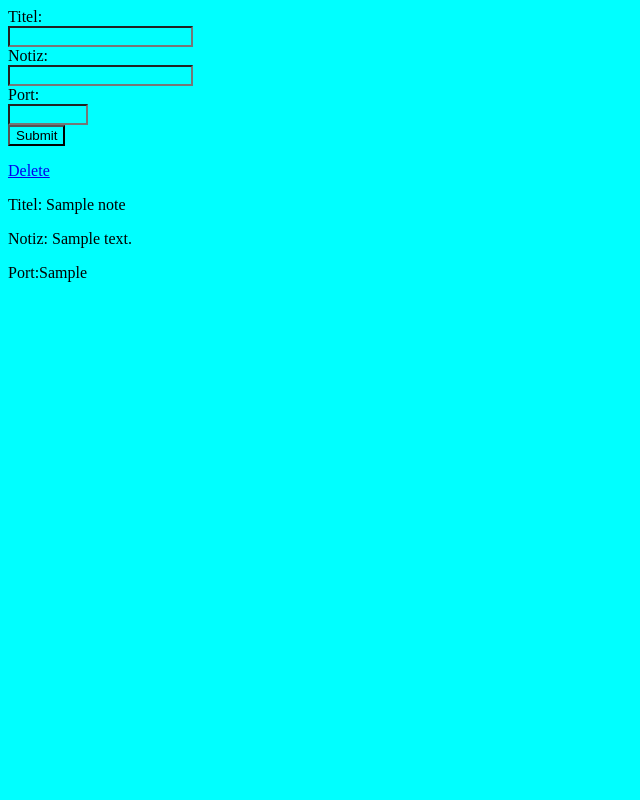
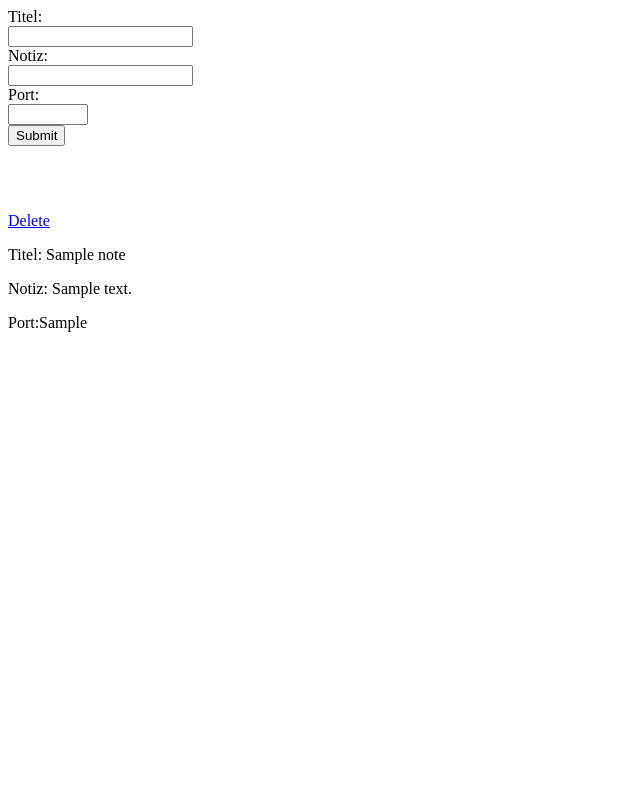
Before and after one commit to Sushi-Mampfer/Website, a PHP site: page /aethoria/index.php in a window 1280 px wide. Shown: the whole page, without its empty margins (0-640 px from the left). Run offline with PHP 8.4, Linux system fonts and the light colour scheme; tables that the repository leaves empty or names only in its code hold one stand-in row (values such as "Sample post").

Commit message:
modified:   aethoria/style.css

```diff
--- a/aethoria/style.css
+++ b/aethoria/style.css
@@ -1,3 +1,4 @@
-* {
-    background-color: aqua;
+body {
+    display: inline-grid;
+    gap: 50px 50px;
 }
```
